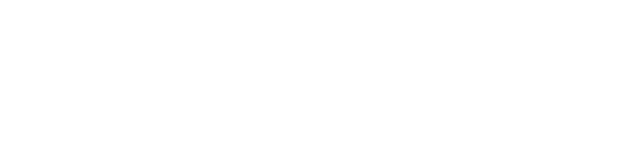
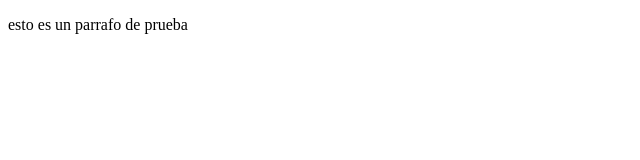
Before and after one commit to SergioBv79/DAM-DAW, a plain HTML site: page index.html in a window 1280 px wide. Shown: the whole page, without its empty margins (0-640 px from the left). Drawn offline with Linux system fonts and the light colour scheme.

Commit message:
añadir parrafo

```diff
--- a/index.html
+++ b/index.html
@@ -6,6 +6,6 @@
     <title>TITULO DE PRUEBA PARA MI PRIMER COMMIT.prueba2</title>
 </head>
 <body>
-
+    <p>esto es un parrafo de prueba</p>
 </body>
 </html>
```
